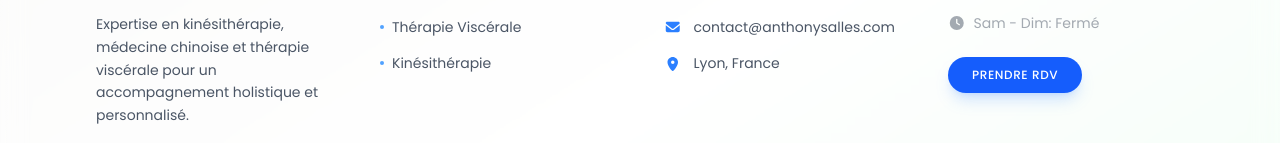
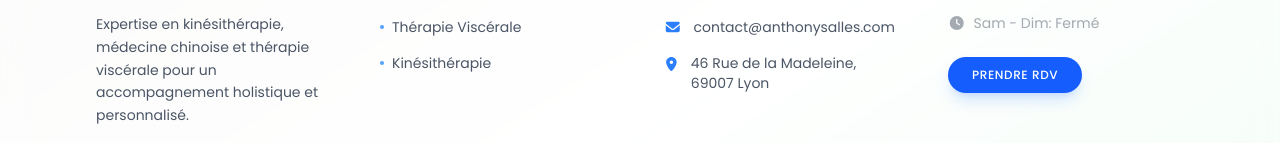
Before and after one commit to LTiollier/anthony-salles, a Next.js app: page /contact in a window 1280 px wide. Shown: the part 1092-1235 px from the top of the page. Built offline with nearby package versions, Linux system fonts and the light colour scheme.

Commit message:
🎨 add functional contact links and google maps integration

```diff
--- a/components/footer.jsx
+++ b/components/footer.jsx
@@ -72,9 +72,16 @@ export default function Footer() {
                                 contact@anthonysalles.com
                             </a>
                         </li>
-                        <li className="flex items-start gap-3 text-gray-600">
-                            <FontAwesomeIcon icon={faMapMarkerAlt} className="size-4 text-blue-500 mt-1" />
-                            <span>Lyon, France</span>
+                        <li>
+                            <a
+                                href="https://www.google.com/maps/place/Anthony+SALLES/@45.7477683,4.8448419,17z/data=!3m1!5s0x47f4ea41dd2764ff:0x4218a02dbae9f3ee!4m6!3m5!1s0x47f4eb1834469583:0xbfdb9316deb2b1be!8m2!3d45.7477646!4d4.8474168!16s%2Fg%2F11s974tf19?entry=ttu&g_ep=EgoyMDI2MDEyMC4wIKXMDSoKLDEwMDc5MjA2OUgBUAM%3D"
+                                target="_blank"
+                                rel="noopener noreferrer"
+                                className="flex items-start gap-3 text-gray-600 hover:text-blue-600 transition-colors"
+                            >
+                                <FontAwesomeIcon icon={faMapMarkerAlt} className="size-4 text-blue-500 mt-1" />
+                                <span>46 Rue de la Madeleine, 69007 Lyon</span>
+                            </a>
                         </li>
                     </ul>
                 </div>
--- a/sections/contact-section.jsx
+++ b/sections/contact-section.jsx
@@ -28,15 +28,22 @@ export default function ContactSection() {
                     </h3>
                     <div className="flex items-center space-x-4">
                         <FontAwesomeIcon icon={faPhone} className="size-6 text-blue-500" />
-                        <p className="text-gray-700">04 78 72 42 80</p>
+                        <a href="tel:0478724280" className="text-gray-700 hover:text-blue-600 transition-colors">04 78 72 42 80</a>
                     </div>
                     <div className="flex items-center space-x-4">
                         <FontAwesomeIcon icon={faEnvelope} className="size-6 text-blue-500" />
-                        <p className="text-gray-700">contact@anthonysalles.com</p>
+                        <a href="mailto:contact@anthonysalles.com" className="text-gray-700 hover:text-blue-600 transition-colors">contact@anthonysalles.com</a>
                     </div>
                     <div className="flex items-center space-x-4">
                         <FontAwesomeIcon icon={faMapMarkerAlt} className="size-6 text-blue-500" />
-                        <p className="text-gray-700">46 Rue de la Madeleine, 69007 Lyon</p>
+                        <a
+                            href="https://www.google.com/maps/place/Anthony+SALLES/@45.7477683,4.8448419,17z/data=!3m1!5s0x47f4ea41dd2764ff:0x4218a02dbae9f3ee!4m6!3m5!1s0x47f4eb1834469583:0xbfdb9316deb2b1be!8m2!3d45.7477646!4d4.8474168!16s%2Fg%2F11s974tf19?entry=ttu&g_ep=EgoyMDI2MDEyMC4wIKXMDSoKLDEwMDc5MjA2OUgBUAM%3D"
+                            target="_blank"
+                            rel="noopener noreferrer"
+                            className="text-gray-700 hover:text-blue-600 transition-colors"
+                        >
+                            46 Rue de la Madeleine, 69007 Lyon
+                        </a>
                     </div>
 
                     <div className="w-full h-80 mt-8 shadow-lg rounded-lg overflow-hidden relative z-0">
```
